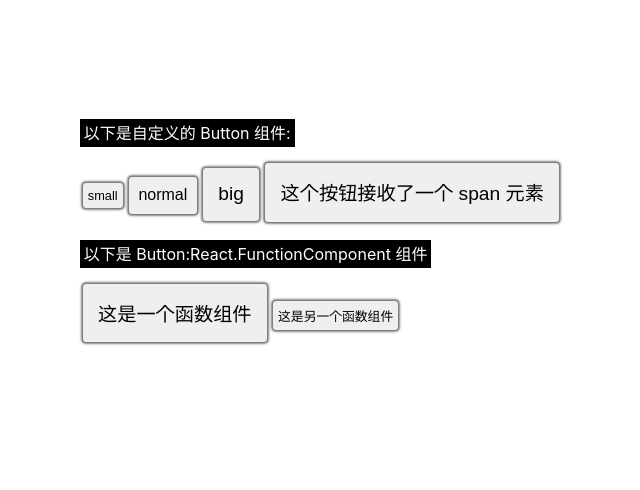
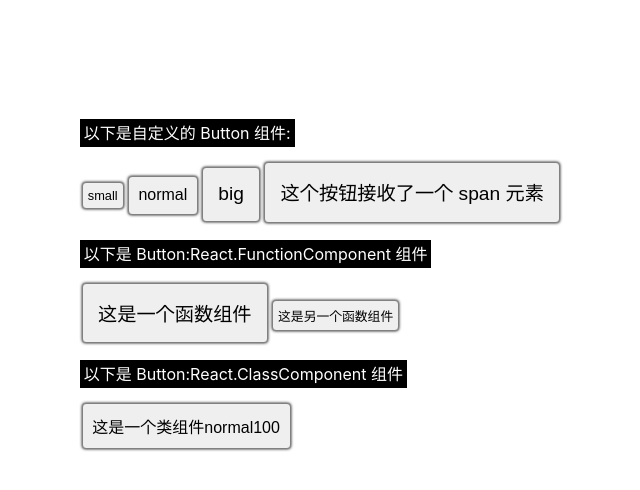
Before and after one commit to dudueasy/React-TypeScript-Demo, a React (Create React App) app: page / in a window 1280 px wide. Shown: the top 490 px of the page, without its empty margins (319-959 px from the left). Built offline with nearby package versions, Linux system fonts and the light colour scheme.

Commit message:
更新页面样式

```diff
--- a/src/Button.css
+++ b/src/Button.css
@@ -1,4 +1,4 @@
-.button {
+.button, .button.normal {
     margin: 2px;
     border: 1px solid grey;
     display: inline-block;
--- a/src/index.tsx
+++ b/src/index.tsx
@@ -2,6 +2,7 @@ import React, {Fragment} from 'react';
 import ReactDOM from 'react-dom';
 import Button from './Button';
 import ButtonReactFunctionComponent from './ButtonReactFunctionComponent';
+import ButtonReactClassComponent from './ButtonReactClassComponent';
 import './index.css';
 
 
@@ -14,6 +15,14 @@ const clickHandler = (e: React.MouseEvent) => {
 const anotherClickHandler: React.MouseEventHandler = (e) => {
     console.log('another <ButtonReact/> is clicked')
     console.log(e)
+}
+
+
+const yetAnotherClickHandler: React.MouseEventHandler = (e: React.MouseEvent<HTMLButtonElement>) => {
+    console.log('yet another button is clicked ')
+    console.log(e.currentTarget.style)
+    console.log("e.currentTarget: \n", e.currentTarget)
+    console.log('e.target: \n', e.target)
 }
 
 
@@ -50,6 +59,19 @@ ReactDOM.render(
             </ButtonReactFunctionComponent>
         </div>
 
+        <div>
+            <p>
+                <span className="header-description">
+                以下是 Button:React.ClassComponent 组件
+                </span>
+            </p>
+            <ButtonReactClassComponent
+                yyy={1}
+                onClick={yetAnotherClickHandler}
+            >
+                <span>这是一个类组件</span>
+            </ButtonReactClassComponent>
+        </div>
     </Fragment>
     ,
     document.getElementById('root')
```
Also changed, not shown: 1 other file (tests, documents, lock files or other folders).
